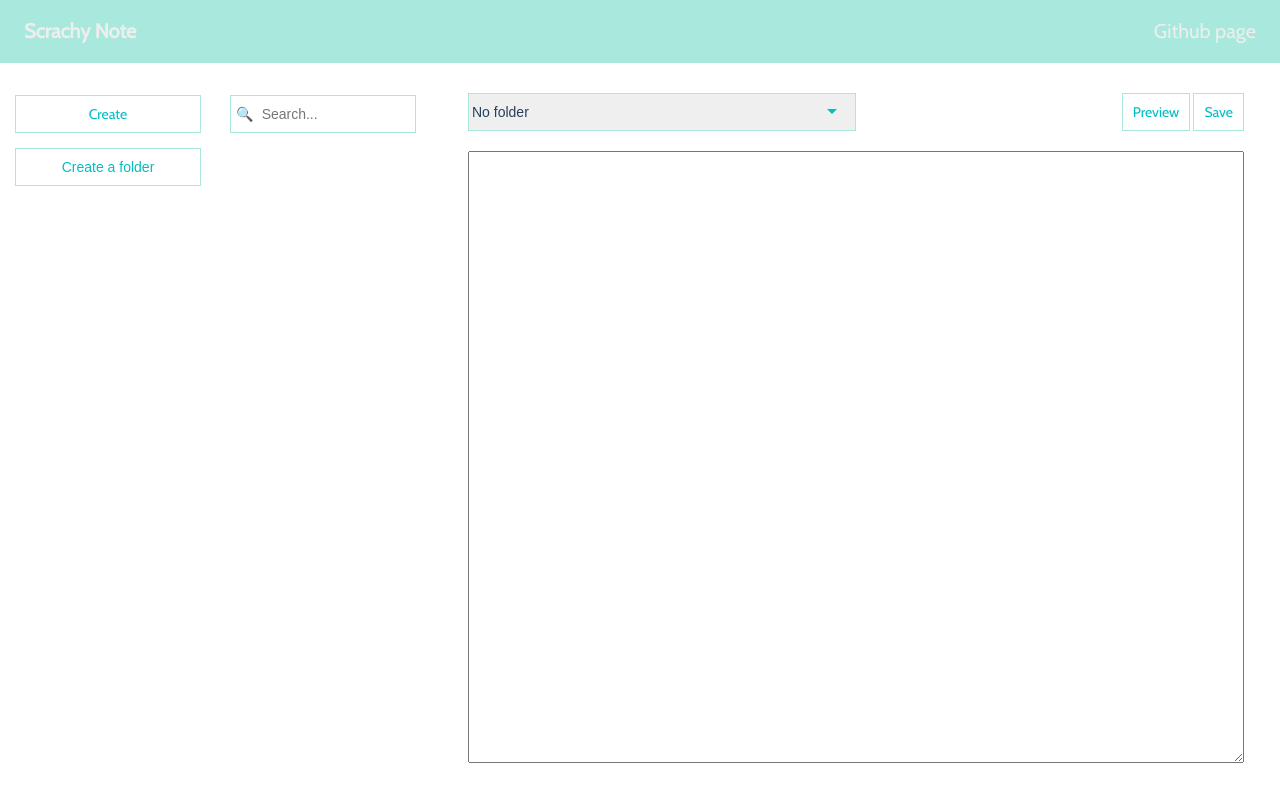
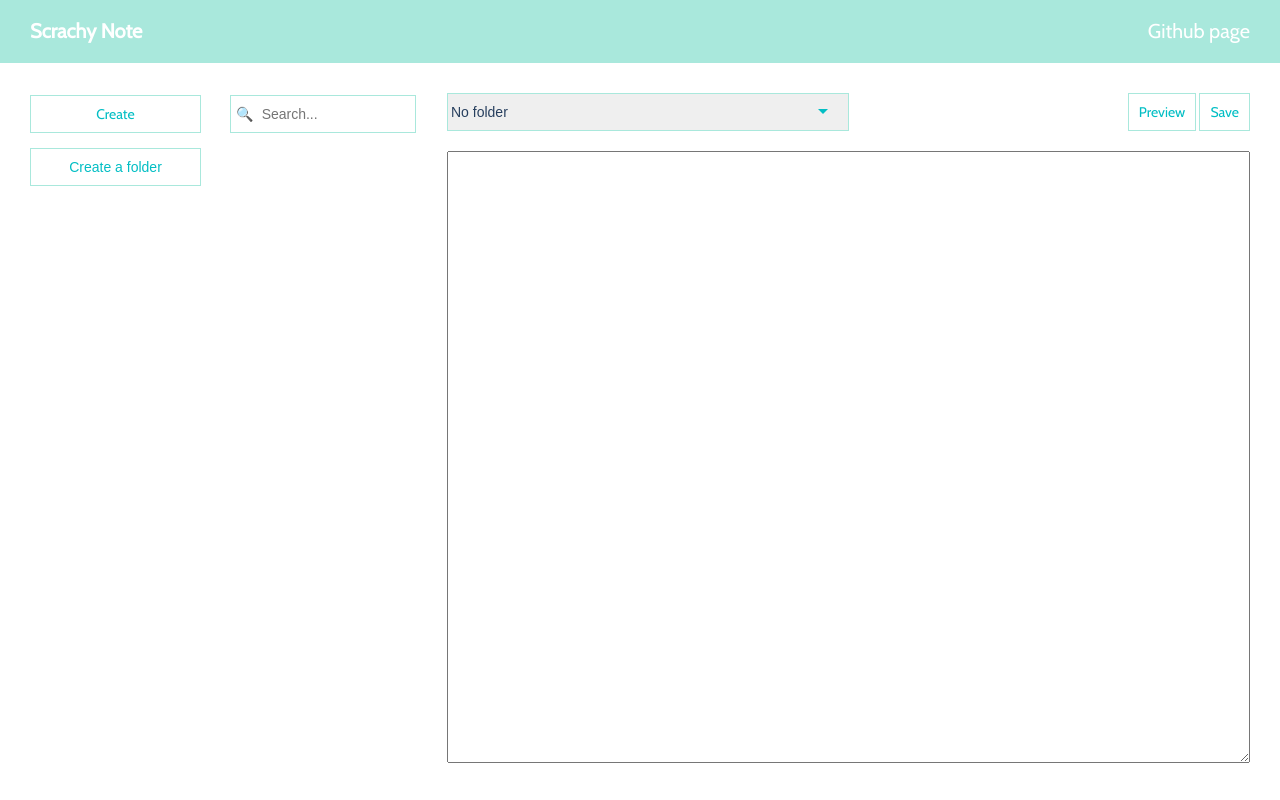
Before and after one commit to jacobsun/scratchy, a website built with webpack: page index.html in a window 1280 px wide. Built offline with nearby package versions, Linux system fonts and the light colour scheme.

Commit message:
enhance style

```diff
--- a/src/styles/main.styl
+++ b/src/styles/main.styl
@@ -73,13 +73,13 @@ body:before
 header.header
   z-index:9000
   background: cr_primary
-  padding: 0 24px
+  padding: 0 30px
   position: fixed
   top: 0
   left: 0
   right: 0
   .logo
-    color: #eee
+    color: #FFF
     float: left
     margin:0
     padding: 20px 0
@@ -88,7 +88,7 @@ header.header
   a
     display: block
     float: right
-    color: #eee
+    color: #FFF
     padding: 20px 0
     font-size: 2rem
 
@@ -102,6 +102,7 @@ aside
   overflow-y: auto
 
 .tree-container
+  padding-left: 30px
   overflow: auto
   left: 0
   .create
@@ -225,7 +226,7 @@ aside
     display: inline-block
 
 .content-container
-  padding: 0 36px
+  padding: 0 30px 0 15px
   margin: 83px 0 0 432px
   min-width: 500px
   .btn
```
